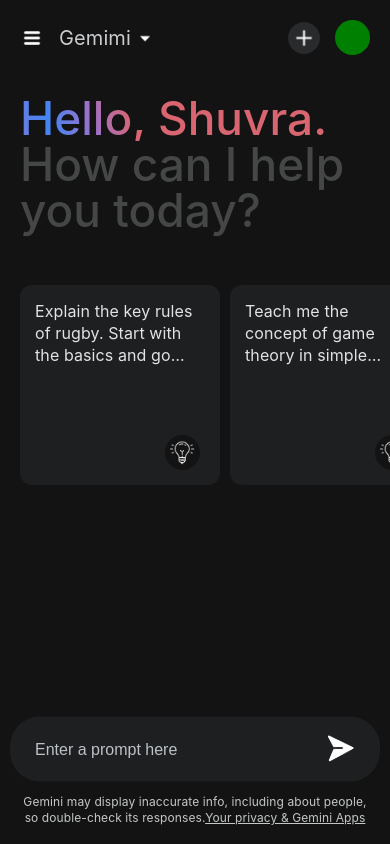
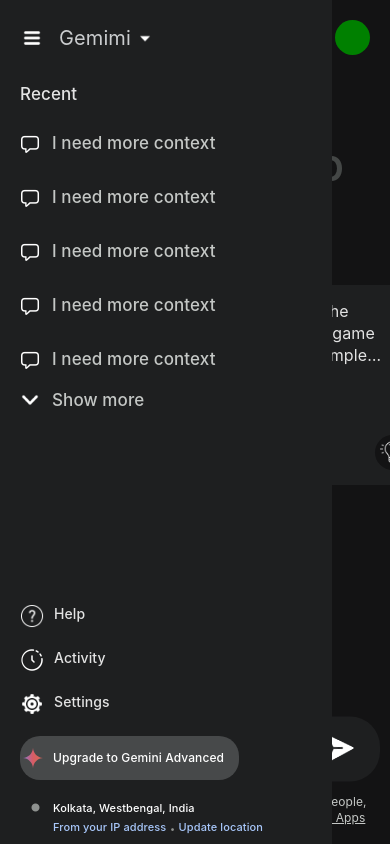
Before and after one commit to shuvra-matrix/Gemini-Ai--MERN, a React (Create React App) app in the folder public/: page / in a window 390 px wide. Both pictures are taken after a click on the element 32 px from the left and 37 px from the top of the page. Built offline with nearby package versions, Linux system fonts and the light colour scheme.

Commit message:
mobile device side bar design done

```diff
--- a/public/src/components/Header/Header.js
+++ b/public/src/components/Header/Header.js
@@ -2,13 +2,25 @@
 import dropDownIcon from "../../asset/icons8-drop-down-50.png";
 import plusIcon from "../../asset/icons8-plus-50.png";
 import menuIcon from "../../asset/icons8-menu-64.png";
+import { useDispatch } from "react-redux";
+import { uiAction } from "../../store/ui-gemini";
 
 const Header = () => {
+  const dispatch = useDispatch();
+
+  const toggleSideBarHandler = () => {
+    dispatch(uiAction.toggleSideBar());
+  };
+
   return (
     <div className={styles["header-main"]}>
       <div className={styles["left-section"]}>
         <div className={styles["menu-icon"]}>
-          <img src={menuIcon} alt="menu icon"></img>
+          <img
+            onClick={toggleSideBarHandler}
+            src={menuIcon}
+            alt="menu icon"
+          ></img>
         </div>
         <div className={styles["name"]}>
           <p>Gemimi</p>
--- a/public/src/components/Header/Header.module.css
+++ b/public/src/components/Header/Header.module.css
@@ -11,6 +11,10 @@
   display: flex;
   align-items: center;
   gap: 15px;
+}
+
+.left-section {
+  z-index: 4;
 }
 
 .menu-icon,
--- a/public/src/components/Sidebar/Sidebar.js
+++ b/public/src/components/Sidebar/Sidebar.js
@@ -9,7 +9,8 @@
 import settingsIcon from "../../asset/icons8-settings-64.png";
 import geminiLogo from "../../asset/gemini_sparkle_red_4ed1cbfcbc6c9e84c31b987da73fc4168aec8445.svg";
 import dotIcon from "../../asset/icons8-dot-30.png";
-import { useState } from "react";
+import { useSelector, useDispatch } from "react-redux";
+import { uiAction } from "../../store/ui-gemini";
 
 const recentChat = [
   {
@@ -35,13 +36,14 @@
 ];
 
 const Sidebar = () => {
-  const [isSideBarLong, setSideBarLong] = useState(false);
+  const dispatch = useDispatch();
+  const isSidebarLong = useSelector((state) => state.ui.isSidebarLong);
 
   const sideBarWidthHandler = () => {
-    setSideBarLong((pre) => !pre);
+    dispatch(uiAction.toggleSideBar());
   };
 
-  const sideBarWidthClass = isSideBarLong ? "side-bar-long" : "side-bar-sort";
+  const sideBarWidthClass = isSidebarLong ? "side-bar-long" : "side-bar-sort";
 
   return (
     <div className={`${styles["sidebar-main"]} ${styles[sideBarWidthClass]}`}>
@@ -52,9 +54,9 @@
       <div className={styles["recent-chat-section"]}>
         <div className={styles["pluc-icon"]}>
           <img src={plusIcon} alt="plus icon"></img>
-          {isSideBarLong && <p>New chat</p>}
+          {isSidebarLong && <p>New chat</p>}
         </div>
-        {isSideBarLong && (
+        {isSidebarLong && (
           <div className={styles["recent-chat-main"]}>
             <p>Recent</p>
 
@@ -79,17 +81,17 @@
       <div className={styles["settings-section"]}>
         <div className={styles["help"]}>
           <img src={helpIcon} alt="help icon"></img>
-          {isSideBarLong && <p>Help</p>}
+          {isSidebarLong && <p>Help</p>}
         </div>
         <div className={styles["activity"]}>
           <img src={activityIcon} alt="activity icon"></img>
-          {isSideBarLong && <p>Activity</p>}
+          {isSidebarLong && <p>Activity</p>}
         </div>
         <div className={styles["settings"]}>
           <img src={settingsIcon} alt="settings icon"></img>
-          {isSideBarLong && <p>Settings</p>}
+          {isSidebarLong && <p>Settings</p>}
         </div>
-        {isSideBarLong && (
+        {isSidebarLong && (
           <div className={styles["upgrade-gimini"]}>
             <img src={geminiLogo} alt="gemini-logo"></img>
             <p>Upgrade to Gemini Advanced</p>
--- a/public/src/components/Sidebar/Sidebar.module.css
+++ b/public/src/components/Sidebar/Sidebar.module.css
@@ -80,8 +80,8 @@
 }
 
 .recent-chat-main {
-  width: 230px;
-  gap: 8px;
+  width: 90%;
+  gap: 6px;
   margin-top: 4rem;
   position: absolute;
   left: 10px;
@@ -140,11 +140,11 @@
 }
 
 .recent-chat {
-  height: 34px;
+  height: 40px;
   /* background-color: #004a77;
   color: #c2e7ff !important; */
   border: 0px;
-  border-radius: 16px;
+  border-radius: 24px;
   position: relative;
 }
 
@@ -221,14 +221,14 @@
 
 .upgrade-gimini {
   background-color: #47494a;
-  height: 45px;
   border: 0px;
-  padding: 6px 3px;
-  border-radius: 12px;
+  padding: 12px 3px;
+  border-radius: 20px;
   display: flex;
   justify-content: center;
   align-items: center;
   cursor: pointer;
+  width: 90%;
 }
 
 .upgrade-gimini img {
@@ -277,6 +277,61 @@
 
 @media (max-width: 960px) {
   .sidebar-main {
+    position: absolute;
+    max-width: 85%;
+    z-index: 4;
+  }
+
+  .side-bar-sort.sidebar-main {
+    left: -200px;
+    max-width: 0px;
+  }
+
+  .side-bar-long.sidebar-main {
+    left: 0px;
+  }
+
+  .menu-icon {
+    opacity: 0;
+  }
+
+  .pluc-icon {
+    display: none;
+  }
+
+  .recent-chat-main {
+    margin-top: 0rem;
+    width: 95%;
+    gap: 4px;
+  }
+
+  .recent-chat-section p:first-child {
+    margin-bottom: 10px;
+  }
+
+  .recent-chat-main p {
+    font-size: 17px;
+  }
+
+  .recent-chat {
+    height: 50px;
+    border-radius: 24px;
+  }
+
+  .recent-chat p {
+    -webkit-box-orient: vertical;
+    overflow: hidden;
+    display: -webkit-box;
+    -webkit-line-clamp: 1;
+  }
+}
+
+@media (max-width: 450px) {
+  .recent-chat-main {
+    width: 90%;
+  }
+
+  .three-dot {
     display: none;
   }
 }
--- a/public/src/index.js
+++ b/public/src/index.js
@@ -2,10 +2,15 @@
 import ReactDOM from "react-dom/client";
 import "./index.css";
 import App from "./App";
+import { Provider } from "react-redux";
+
+import store from "./store";
 
 const root = ReactDOM.createRoot(document.getElementById("root"));
 root.render(
-  <React.StrictMode>
-    <App />
-  </React.StrictMode>
+  <Provider store={store}>
+    <React.StrictMode>
+      <App />
+    </React.StrictMode>
+  </Provider>
 );
--- /dev/null
+++ b/public/src/store/index.js
@@ -0,0 +1,11 @@
+import { configureStore } from "@reduxjs/toolkit";
+
+import uiReducer from "./ui-gemini";
+
+const store = configureStore({
+  reducer: {
+    ui: uiReducer,
+  },
+});
+
+export default store;
--- /dev/null
+++ b/public/src/store/ui-gemini.js
@@ -0,0 +1,17 @@
+import { createSlice } from "@reduxjs/toolkit";
+
+const uiInitialState = { isDark: true, isSidebarLong: false };
+
+const uiCreteSlice = createSlice({
+  name: "uiSlice",
+  initialState: uiInitialState,
+  reducers: {
+    toggleSideBar(state) {
+      state.isSidebarLong = !state.isSidebarLong;
+    },
+  },
+});
+
+export const uiAction = uiCreteSlice.actions;
+
+export default uiCreteSlice.reducer;
```
